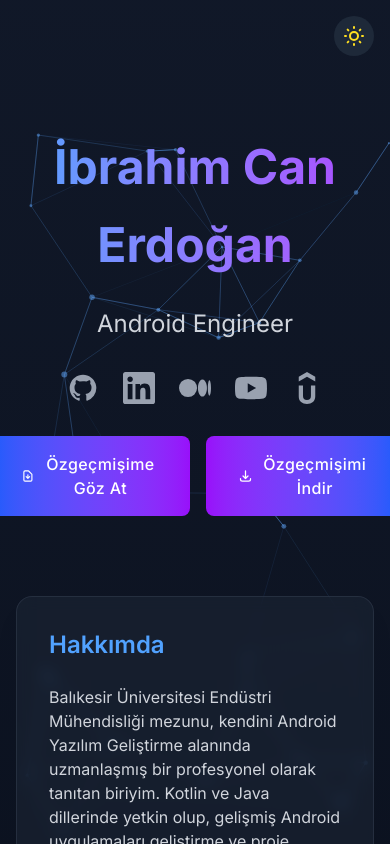
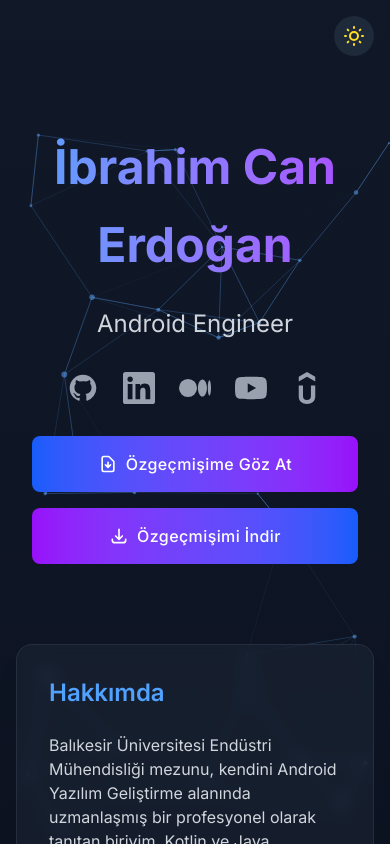
Before and after one commit to ibrahimcanerdogan/ibrahimcanerdogan.github.io, a Next.js app: page / in a window 390 px wide. Shown: the top 844 px of the page. Built offline with nearby package versions, Linux system fonts and the light colour scheme.

Commit message:
Update CV buttons on home page for improved layout and styling.

```diff
--- a/src/app/page.tsx
+++ b/src/app/page.tsx
@@ -227,12 +227,12 @@ export default function Home() {
           </div>
 
           {/* CV Buttons */}
-          <div className="flex justify-center space-x-4">
+          <div className="flex flex-col sm:flex-row justify-center gap-4 px-4 sm:px-0">
             <a
               href="https://drive.google.com/file/d/1dyeqRAo6_1vXK5AMjgcjWde8QfvwoqMy/view"
               target="_blank"
               rel="noopener noreferrer"
-              className="group relative inline-flex items-center justify-center px-8 py-4 font-medium tracking-wide text-white transition-all duration-300 ease-in-out transform rounded-lg focus:outline-none focus:ring-2 focus:ring-offset-2 focus:ring-blue-500"
+              className="group relative inline-flex items-center justify-center px-8 py-4 font-medium tracking-wide text-white transition-all duration-300 ease-in-out transform rounded-lg focus:outline-none focus:ring-2 focus:ring-offset-2 focus:ring-indigo-500"
             >
               <span className="absolute inset-0 w-full h-full transition duration-300 ease-out transform bg-gradient-to-r from-blue-600 to-purple-600 rounded-lg group-hover:from-blue-700 group-hover:to-purple-700"></span>
               <span className="relative flex items-center">
@@ -256,7 +256,7 @@ export default function Home() {
             <a
               href="/source/CV - İbrahim Can Erdoğan.pdf"
               download
-              className="group relative inline-flex items-center justify-center px-8 py-4 font-medium tracking-wide text-white transition-all duration-300 ease-in-out transform rounded-lg focus:outline-none focus:ring-2 focus:ring-offset-2 focus:ring-blue-500"
+              className="group relative inline-flex items-center justify-center px-8 py-4 font-medium tracking-wide text-white transition-all duration-300 ease-in-out transform rounded-lg focus:outline-none focus:ring-2 focus:ring-offset-2 focus:ring-indigo-500"
             >
               <span className="absolute inset-0 w-full h-full transition duration-300 ease-out transform bg-gradient-to-r from-purple-600 to-blue-600 rounded-lg group-hover:from-purple-700 group-hover:to-blue-700"></span>
               <span className="relative flex items-center">
```
